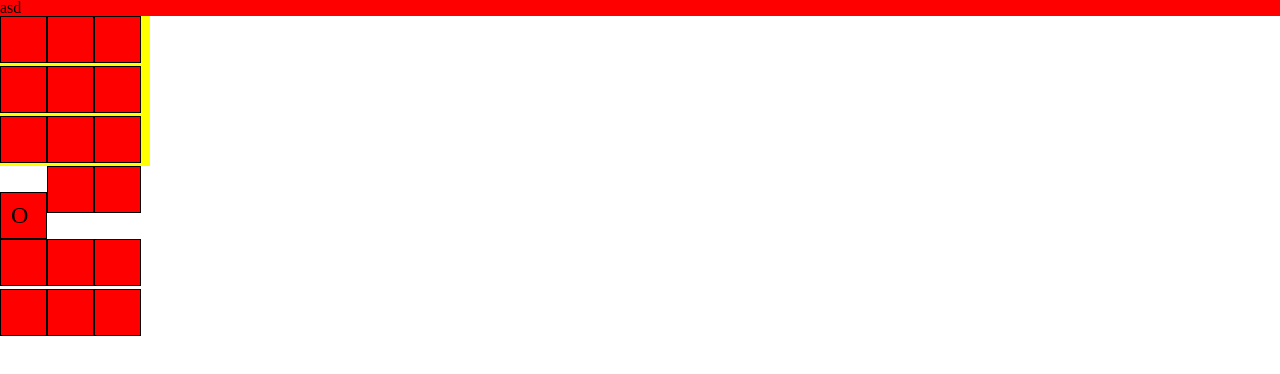
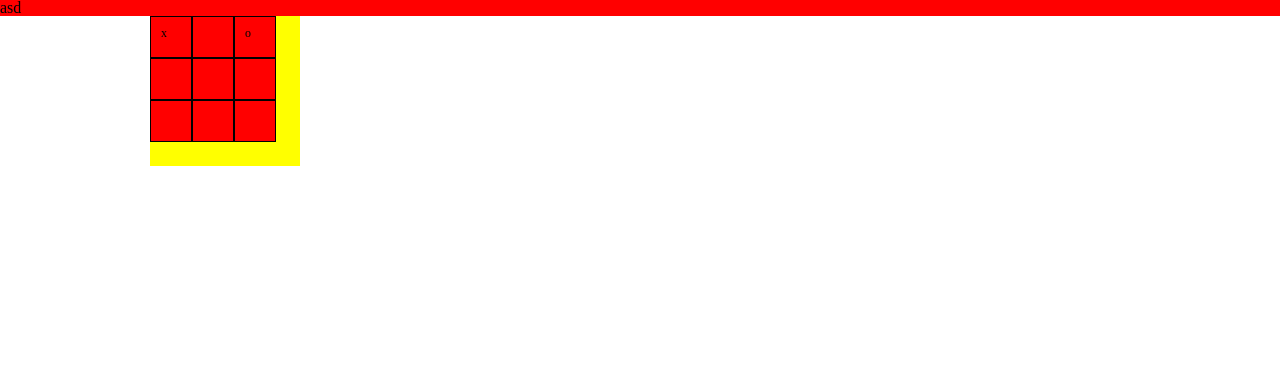
Before and after one commit to JosefTinagan/js-tictactoe, a plain HTML site: page index.html in a window 1280 px wide. Both pictures are taken after a click on the element "asd". Drawn offline with Linux system fonts and the light colour scheme.

Commit message:
fixed visual bug with css

```diff
--- a/css/main.css
+++ b/css/main.css
@@ -6,15 +6,18 @@
   height: 150px;
   width: 150px;
   background-color: yellow;
+  position: relative;
+  left: 150px;
 }
 
 
 
 .cell{
-  height: 45px;
-  width: 45px;
+  height: 40px;
+  width: 40px;
   background-color: red;
-  display: inline-block;
+  display: block;
+  float: left;
   border: 1px solid black;
 }
 
@@ -22,10 +25,10 @@
   position: relative;
   left: 10px;
   top: 10px;
-  font-size: 24px;
+  font-size: 12px;
 }
 
 
 .block{
-
+ clear: left;
 }
--- a/js/main.js
+++ b/js/main.js
@@ -14,7 +14,7 @@ $(document).ready(function(){
 	}
 
 	function Board(){
-	  this.grid = '';
+	  this.grid = ' ';
 
 	}
 
@@ -38,13 +38,16 @@ $(document).ready(function(){
 	      if(i == 3 || i == 6){
 	        $('#grid').append('<div id="'+i+'" class="cell block"> <div>'+ this.grid[i].value +'</div></div>');
 	      } else {
-	      	 $('#grid').append('<div id="'+i+'" class="cell"> <div>'+ this.grid[i].value + '</div></div>');
+	      	 $('#grid').append('<div id="'+i+'" class="cell"><div>'+ this.grid[i].value + '</div></div>');
 	      }
 	    }
 	  },
 
 	  clearBoard: function(){
-
+	    $('#grid').html('');
+	    //for(var i = 0 ; i < this.grid.length; i++){
+	    //  this.grid[i].value = '';
+	    //}
 	  }
 	}
 
@@ -74,7 +77,10 @@ $(document).ready(function(){
 	  y.createBoard();
 	  console.log(y);
 	  y.showBoard();
-	  y.updateValue(0,'O');
+	  y.updateValue(0,'x');
+	  y.updateValue(2,'o');
+	  y.showBoard();
+	  y.clearBoard();
 	  y.showBoard();
 	}
 });
```
